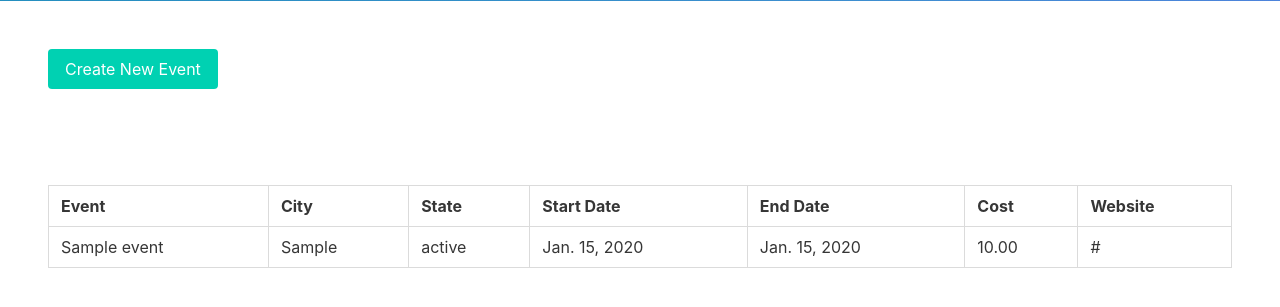
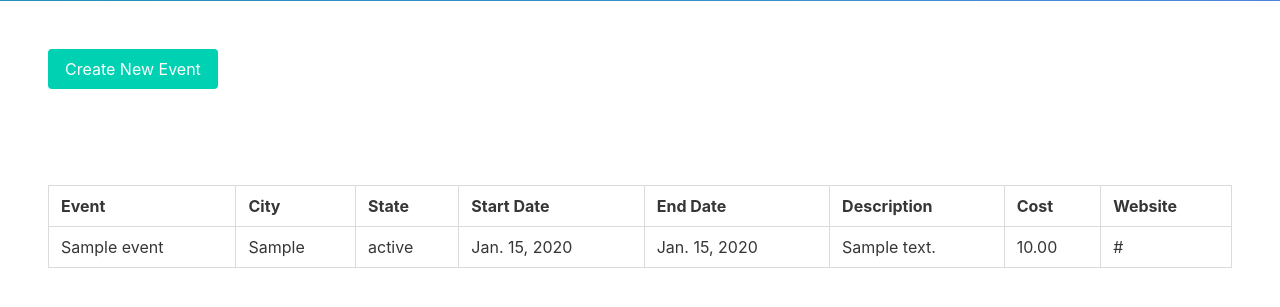
Before and after one commit to afitzer/GTM, a Django app: page /events/ in a window 1280 px wide. Shown: the part 168-475 px from the top of the page. Run offline with Django 4.2, Linux system fonts and the light colour scheme; tables that the repository leaves empty hold one stand-in row (values such as "Sample post").

Commit message:
added description to events page

```diff
--- a/earnings/templates/earnings/events.html
+++ b/earnings/templates/earnings/events.html
@@ -14,6 +14,7 @@
                     <th>State</th>
                     <th>Start Date</th>
                     <th>End Date</th>
+                    <th>Description</th>
                     <th>Cost</th>
                     <th>Website</th>
                 </tr>
@@ -26,6 +27,7 @@
                     <td>{{ event.state }}</td>
                     <td>{{ event.start_date }}</td>
                     <td>{{ event.end_date }}</td>
+                    <td>{{ event.description }}</td>
                     <td>{{ event.cost }}</td>
                     <td>{{ event.website }}</td>
                 </tr>
```
